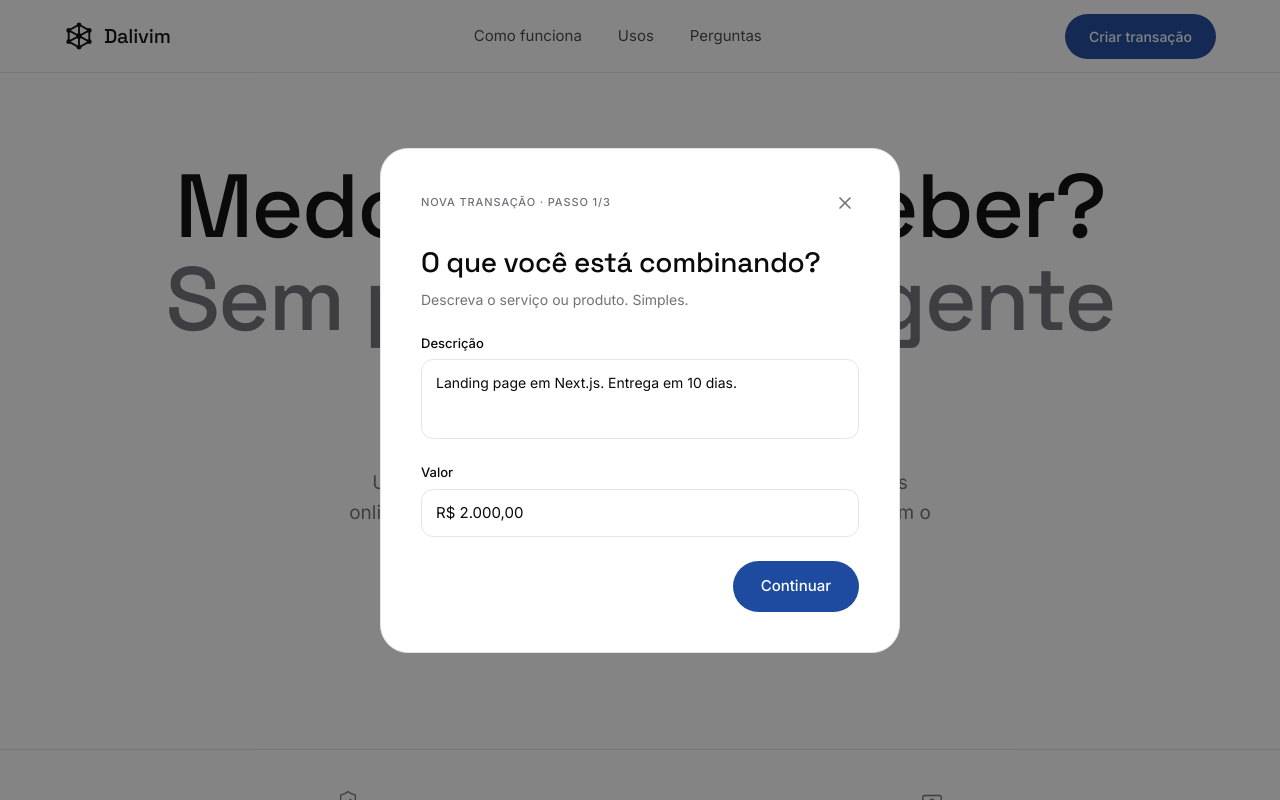
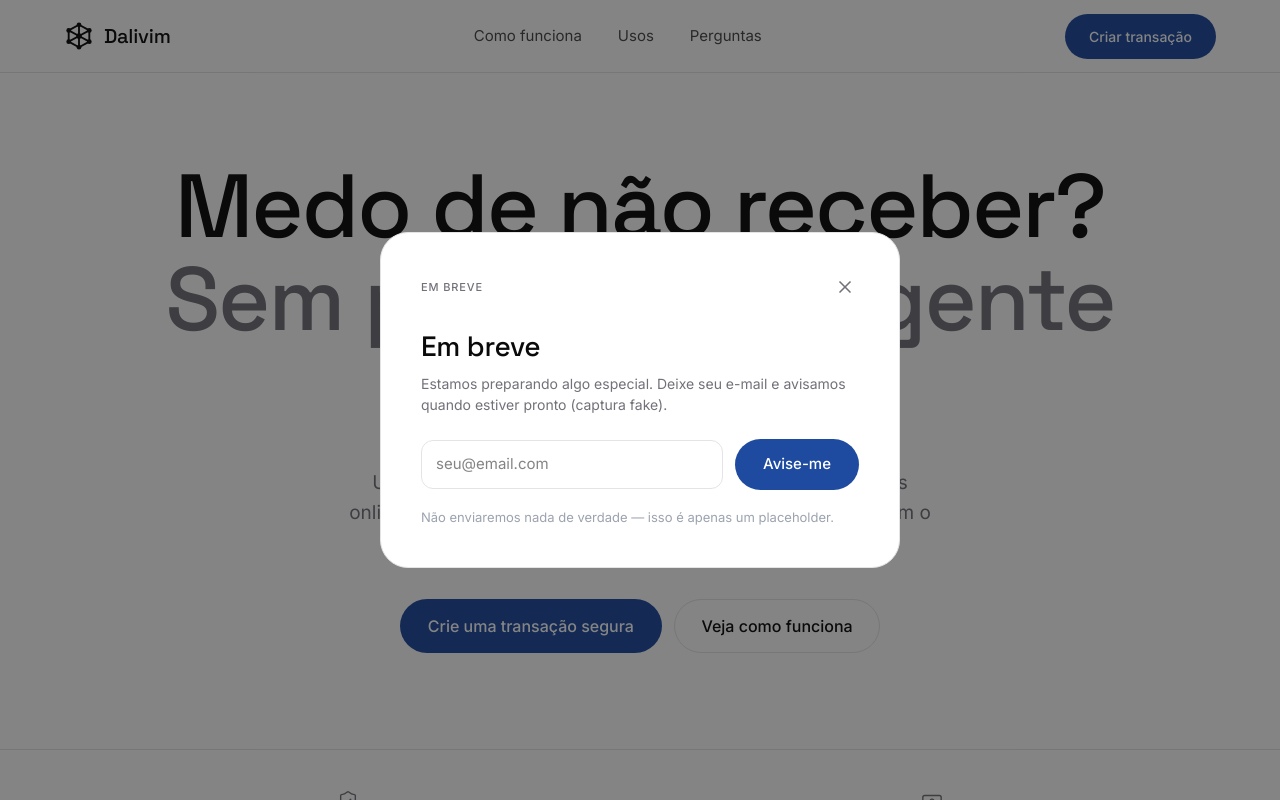
Before and after one commit to Dalivim/landingpage-mock, a Next.js app: page / in a window 1280 px wide. Both pictures are taken after a click on the button "Criar transação". Shown: the top 800 px of the page. Built offline with nearby package versions, Linux system fonts and the light colour scheme.

Commit message:
fix: comming soon

```diff
--- a/components/CreateTxModal.tsx
+++ b/components/CreateTxModal.tsx
@@ -4,11 +4,10 @@ import { X, Check } from 'lucide-react';
 import { Button } from './Button';
 
 export function CreateTxModal({ open, onClose }: { open: boolean; onClose: () => void }) {
-  const [step, setStep] = useState(0);
+  const [email, setEmail] = useState('');
+  const [submitted, setSubmitted] = useState(false);
 
   if (!open) return null;
-
-  const money = 'R$ 2.000,00';
 
   return (
     <div
@@ -22,69 +21,42 @@ export function CreateTxModal({ open, onClose }: { open: boolean; onClose: () =>
         {/* Header */}
         <div style={{ display: 'flex', justifyContent: 'space-between', alignItems: 'center', marginBottom: 24 }}>
           <div style={{ fontFamily: "'Inter'", fontSize: 11, fontWeight: 500, letterSpacing: '0.08em', textTransform: 'uppercase', color: '#71717A' }}>
-            Nova transação · Passo {step + 1}/3
+            Em breve
           </div>
           <button onClick={onClose} style={{ background: 'none', border: 'none', cursor: 'pointer', color: '#71717A', padding: 4, display: 'flex' }}>
             <X size={20} />
           </button>
         </div>
 
-        {/* Step 1 */}
-        {step === 0 && (
+        {/* Fake email capture */}
+        {!submitted ? (
           <div>
-            <h3 style={{ fontFamily: "'Space Grotesk'", fontWeight: 500, fontSize: 'clamp(22px,4vw,28px)', margin: '0 0 6px', letterSpacing: '-0.012em' }}>O que você está combinando?</h3>
-            <p style={{ fontFamily: "'Inter'", fontSize: 14, color: '#71717A', margin: '0 0 24px', lineHeight: 1.5 }}>Descreva o serviço ou produto. Simples.</p>
-            <label style={{ fontFamily: "'Inter'", fontWeight: 500, fontSize: 13, color: '#0A0A0A', display: 'block', marginBottom: 6 }}>Descrição</label>
-            <textarea
-              defaultValue="Landing page em Next.js. Entrega em 10 dias."
-              style={{ width: '100%', background: '#fff', border: '1px solid #E4E4E7', borderRadius: 12, padding: '12px 14px', fontFamily: "'Inter'", fontSize: 14, outline: 'none', minHeight: 80, resize: 'none', boxSizing: 'border-box' }}
-            />
-            <label style={{ fontFamily: "'Inter'", fontWeight: 500, fontSize: 13, color: '#0A0A0A', display: 'block', margin: '18px 0 6px' }}>Valor</label>
-            <input
-              defaultValue={money}
-              style={{ width: '100%', background: '#fff', border: '1px solid #E4E4E7', borderRadius: 12, padding: '12px 14px', fontFamily: "'Inter'", fontSize: 15, outline: 'none', boxSizing: 'border-box' }}
-            />
-            <div style={{ display: 'flex', justifyContent: 'flex-end', marginTop: 24 }}>
-              <Button variant="primary" onClick={() => setStep(1)}>Continuar</Button>
+            <h3 style={{ fontFamily: "'Space Grotesk'", fontWeight: 500, fontSize: 'clamp(22px,4vw,28px)', margin: '0 0 6px', letterSpacing: '-0.012em' }}>Em breve</h3>
+            <p style={{ fontFamily: "'Inter'", fontSize: 14, color: '#71717A', margin: '0 0 24px', lineHeight: 1.5 }}>Estamos preparando algo especial. Deixe seu e-mail e avisamos quando estiver pronto (captura fake).</p>
+
+            <div style={{ display: 'flex', gap: 12, alignItems: 'center', marginBottom: 18 }}>
+              <input
+                value={email}
+                onChange={e => setEmail(e.target.value)}
+                placeholder="seu@email.com"
+                style={{ flex: 1, background: '#fff', border: '1px solid #E4E4E7', borderRadius: 12, padding: '12px 14px', fontFamily: "'Inter'", fontSize: 15, outline: 'none', boxSizing: 'border-box' }}
+              />
+              <Button variant="primary" onClick={() => setSubmitted(true)}>
+                Avise-me
+              </Button>
             </div>
+
+            <p style={{ fontFamily: "'Inter'", fontSize: 13, color: '#9CA3AF', margin: 0 }}>Não enviaremos nada de verdade — isso é apenas um placeholder.</p>
           </div>
-        )}
-
-        {/* Step 2 */}
-        {step === 1 && (
-          <div>
-            <h3 style={{ fontFamily: "'Space Grotesk'", fontWeight: 500, fontSize: 'clamp(22px,4vw,28px)', margin: '0 0 6px', letterSpacing: '-0.012em' }}>Com quem?</h3>
-            <p style={{ fontFamily: "'Inter'", fontSize: 14, color: '#71717A', margin: '0 0 24px' }}>O link será enviado para a outra parte.</p>
-            <label style={{ fontFamily: "'Inter'", fontWeight: 500, fontSize: 13, display: 'block', marginBottom: 6 }}>Email do comprador</label>
-            <input
-              defaultValue="helena@exemplo.com"
-              style={{ width: '100%', background: '#fff', border: '1px solid #E4E4E7', borderRadius: 12, padding: '12px 14px', fontFamily: "'Inter'", fontSize: 15, outline: 'none', boxSizing: 'border-box' }}
-            />
-            <label style={{ fontFamily: "'Inter'", fontWeight: 500, fontSize: 13, display: 'block', margin: '18px 0 6px' }}>Sua chave Pix (para receber)</label>
-            <input
-              defaultValue="contato@dalivim.com.br"
-              style={{ width: '100%', background: '#fff', border: '1px solid #E4E4E7', borderRadius: 12, padding: '12px 14px', fontFamily: "'Inter'", fontSize: 15, outline: 'none', boxSizing: 'border-box' }}
-            />
-            <div style={{ display: 'flex', justifyContent: 'space-between', marginTop: 24, gap: 12 }}>
-              <Button variant="outlined" onClick={() => setStep(0)}>Voltar</Button>
-              <Button variant="primary" onClick={() => setStep(2)}>Gerar link seguro</Button>
-            </div>
-          </div>
-        )}
-
-        {/* Step 3 — success */}
-        {step === 2 && (
+        ) : (
           <div style={{ textAlign: 'center' }}>
             <div style={{ width: 56, height: 56, background: '#E8F2EC', borderRadius: 9999, display: 'inline-flex', alignItems: 'center', justifyContent: 'center', marginBottom: 18 }}>
               <Check size={26} color="#16794C" />
             </div>
-            <h3 style={{ fontFamily: "'Space Grotesk'", fontWeight: 500, fontSize: 'clamp(22px,4vw,28px)', margin: '0 0 8px', letterSpacing: '-0.012em' }}>Transação criada.</h3>
+            <h3 style={{ fontFamily: "'Space Grotesk'", fontWeight: 500, fontSize: 'clamp(22px,4vw,28px)', margin: '0 0 8px', letterSpacing: '-0.012em' }}>Obrigado</h3>
             <p style={{ fontFamily: "'Inter'", fontSize: 15, color: '#71717A', margin: '0 0 24px', lineHeight: 1.5 }}>
-              {money} · em custódia após pagamento.<br />Link enviado para helena@exemplo.com.
+              Avisaremos em breve. (captura fake)
             </p>
-            <div style={{ background: '#F4F4F5', border: '1px solid #E4E4E7', borderRadius: 12, padding: '12px 16px', fontFamily: 'ui-monospace, monospace', fontSize: 13, color: '#0A0A0A', marginBottom: 22, wordBreak: 'break-all' }}>
-              dalivim.com.br/t/tx_9f3a21b8
-            </div>
             <Button variant="dark" onClick={onClose}>Fechar</Button>
           </div>
         )}
```
